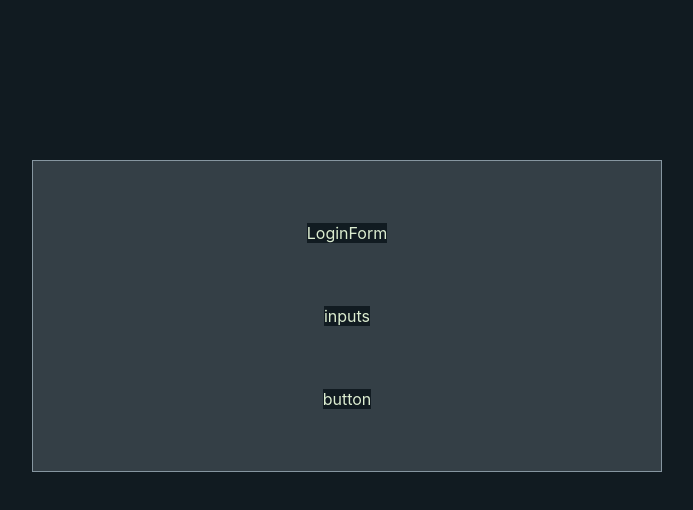
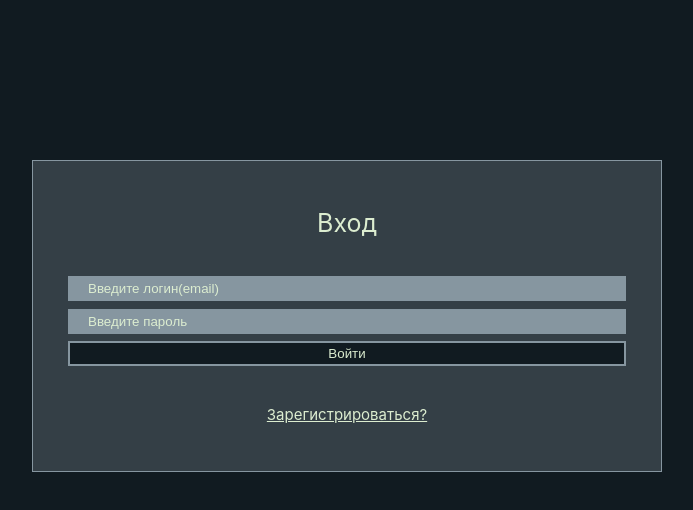
Before and after one commit to iqvver/my-whats_app, a React (Create React App) app: page / in a window 1280 px wide. Shown: the top 510 px of the page, without its empty margins (293-986 px from the left). Built offline with nearby package versions, Linux system fonts and the light colour scheme; the HTML template or start-up script is replaced by a standard one.

Commit message:
login form ui

```diff
--- a/src/modules/loginForm/LoginForm.jsx
+++ b/src/modules/loginForm/LoginForm.jsx
@@ -1,14 +1,32 @@
 import React from "react";
 import "./LoginForm.scss";
+import Input from "../../ui/inputs/Input";
+import Button from "../../ui/buttons/Button";
 
 const LoginForm = () => {
   return (
     <div className="login-container">
-      <div className="login-form">
-        <div className="login-form__title"> LoginForm</div>
-        <div className="login-form__body">inputs</div>
-        <div className="login-form__btm">button</div>
-        </div>
+      <div className="login-wrapper">
+        <div className="login-wrapper__title">Вход</div>
+        <form className="login-form">
+          <Input
+            type={"email"}
+            required={"required"}
+            name={"login"}
+            placeholder={"Введите логин(email)"}
+          />
+          <Input
+            type={"password"}
+            required={"required"}
+            name={"password"}
+            placeholder={"Введите пароль"}
+          />
+          <Button buttonType="submit" buttonName={"Войти"} />
+        </form>
+        <a href="" className="login-wrapper__reg">
+          Зарегистрироваться?
+        </a>
+      </div>
     </div>
   );
 };
--- a/src/modules/loginForm/LoginForm.scss
+++ b/src/modules/loginForm/LoginForm.scss
@@ -9,12 +9,32 @@
     background-color: $bg-subcolor;
     border: 1px solid $text-subcolor;
   }
-  &-form {
+  &-wrapper {
     background-color: inherit;
     height: 100%;
     display: flex;
     flex-direction: column;
     justify-content: space-around;
     align-items: center;
+
+    &__title {
+      background-color: inherit;
+      font-size: 25px;
+    }
+
+    &__reg {
+      background-color: inherit;
+      font-size: 15px;
+    }
+  }
+
+  &-form {
+    padding: 5px;
+    height: 40%;
+    width: 100%;
+    background-color: inherit;
+    display: flex;
+    flex-direction: column;
+    justify-content: space-between;
   }
 }
--- /dev/null
+++ b/src/ui/buttons/Button.jsx
@@ -0,0 +1,16 @@
+import React from "react";
+import "./Button.scss";
+
+const Button = ({
+  buttonClick = null,
+  buttonName = "Кнопка",
+  buttonType = "button",
+}) => {
+  return (
+    <button className="button" type={buttonType} onClick={buttonClick}>
+      {buttonName}
+    </button>
+  );
+};
+
+export default Button;
--- /dev/null
+++ b/src/ui/buttons/Button.scss
@@ -0,0 +1,15 @@
+@import "../../scss/base/variables";
+
+.button {
+  height: 25px;
+  width: 100%;
+  border: 2px solid $text-subcolor;
+  color: rgb(255, 255, 255);
+  color: $text-color;
+  font-weight: 500;
+  cursor: pointer;
+}
+
+.button:hover {
+  border: 2px solid rgba(255, 255, 255, 0.23);
+}
--- /dev/null
+++ b/src/ui/inputs/Input.jsx
@@ -0,0 +1,16 @@
+import React from "react";
+import "./Input.scss";
+
+const Input = (props) => {
+  const { required, placeholder, type } = props;
+  return (
+    <input
+      type={type}
+      required={required}
+      placeholder={placeholder}
+      className="input"
+    />
+  );
+};
+
+export default Input;
--- /dev/null
+++ b/src/ui/inputs/Input.scss
@@ -0,0 +1,15 @@
+@import "../../scss/base/variables";
+
+.input {
+  height: 25px;
+  width: 100%;
+  background-color: $text-subcolor;
+  border: none;
+  padding: 10px 20px;
+  color: $text-color;
+  font-weight: 500;
+
+  &::placeholder {
+    color: inherit;
+  }
+}
```
